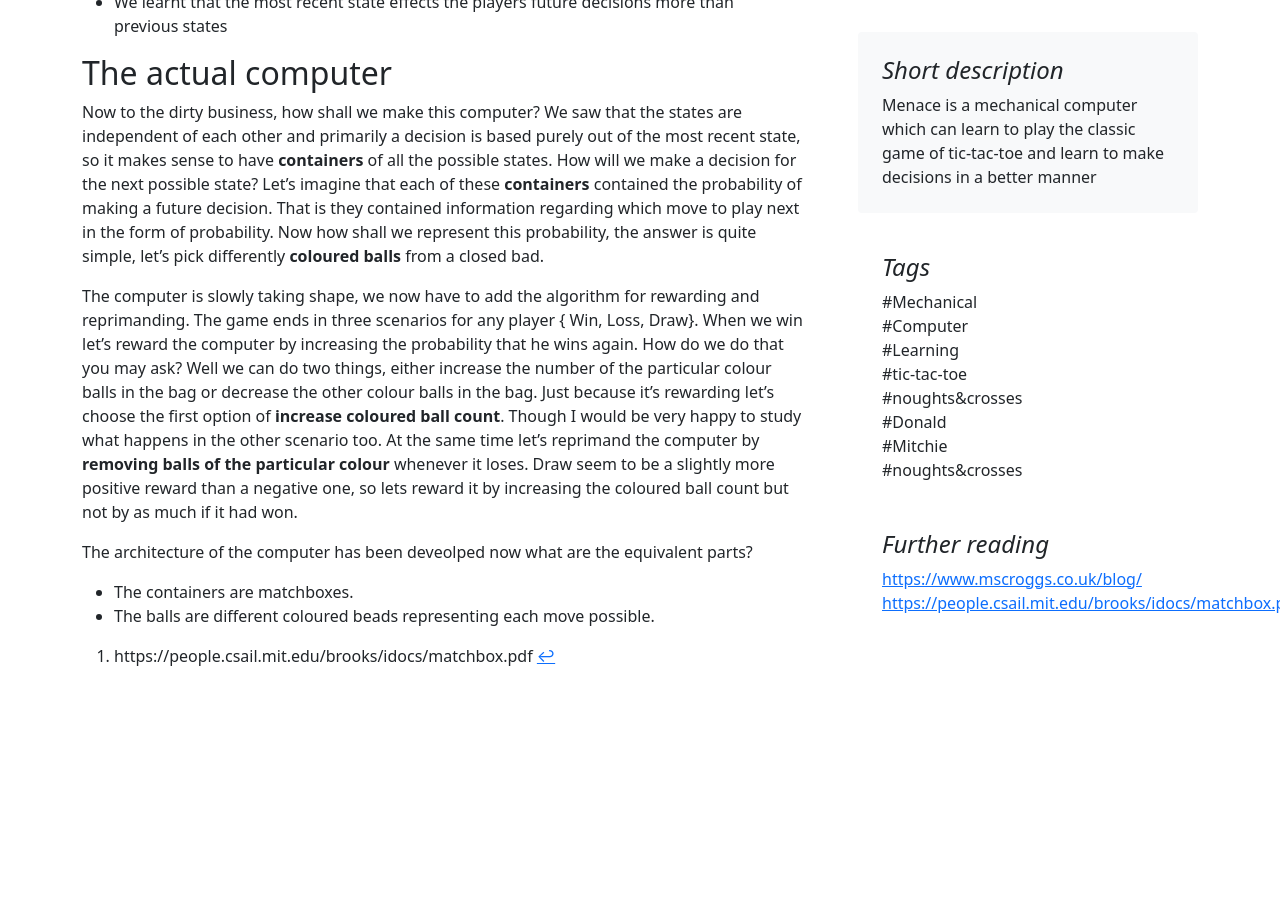
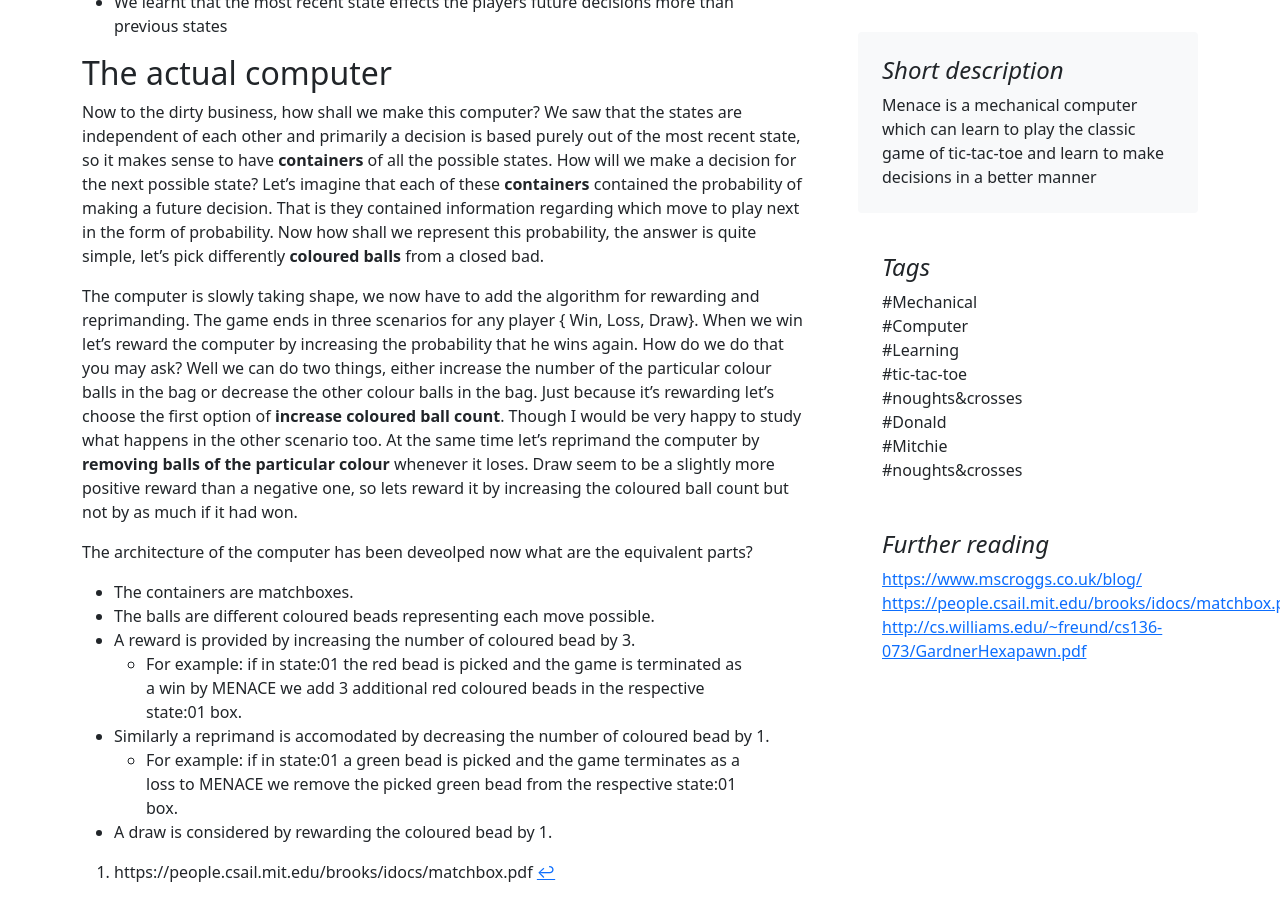
Before and after one commit to savakarrohan/website, a Jekyll site: the page built from _posts/2022-04-10-MENACE.md, in a window 1280 px wide and 900 px high, scrolled down 2995 px. Built offline with Jekyll 4.4.1, drawn with Linux system fonts in a browser that asks for light colours; before the commit the page ends 3679 px from its top, so only the background shows below that.

```diff
--- a/_posts/2022-04-10-MENACE.md
+++ b/_posts/2022-04-10-MENACE.md
@@ -7,7 +7,7 @@
 author: Savakar Rohan
 shortDescription: Menace is a mechanical computer which can learn to play the classic game of tic-tac-toe and learn to make decisions in a better manner
 tags: Mechanical Computer Learning tic-tac-toe noughts&crosses Donald Mitchie noughts&crosses
-_links: https://www.mscroggs.co.uk/blog/ https://people.csail.mit.edu/brooks/idocs/matchbox.pdf
+_links: https://www.mscroggs.co.uk/blog/ https://people.csail.mit.edu/brooks/idocs/matchbox.pdf http://cs.williams.edu/~freund/cs136-073/GardnerHexapawn.pdf
 img01: img/01_Menace/01_tic-tac-toe.png
 img02:
 img03:
@@ -74,3 +74,8 @@
 
 - The containers are matchboxes.
 - The balls are different coloured beads representing each move possible.
+- A reward is provided by increasing the number of coloured bead by 3.
+  - For example: if in state:01 the red bead is picked and the game is terminated as a win by MENACE we add 3 additional red coloured beads in the respective state:01 box.
+- Similarly a reprimand is accomodated by decreasing the number of coloured bead by 1.
+  - For example: if in state:01 a green bead is picked and the game terminates as a loss to MENACE we remove the picked green bead from the respective state:01 box.
+- A draw is considered by rewarding the coloured bead by 1.
```
